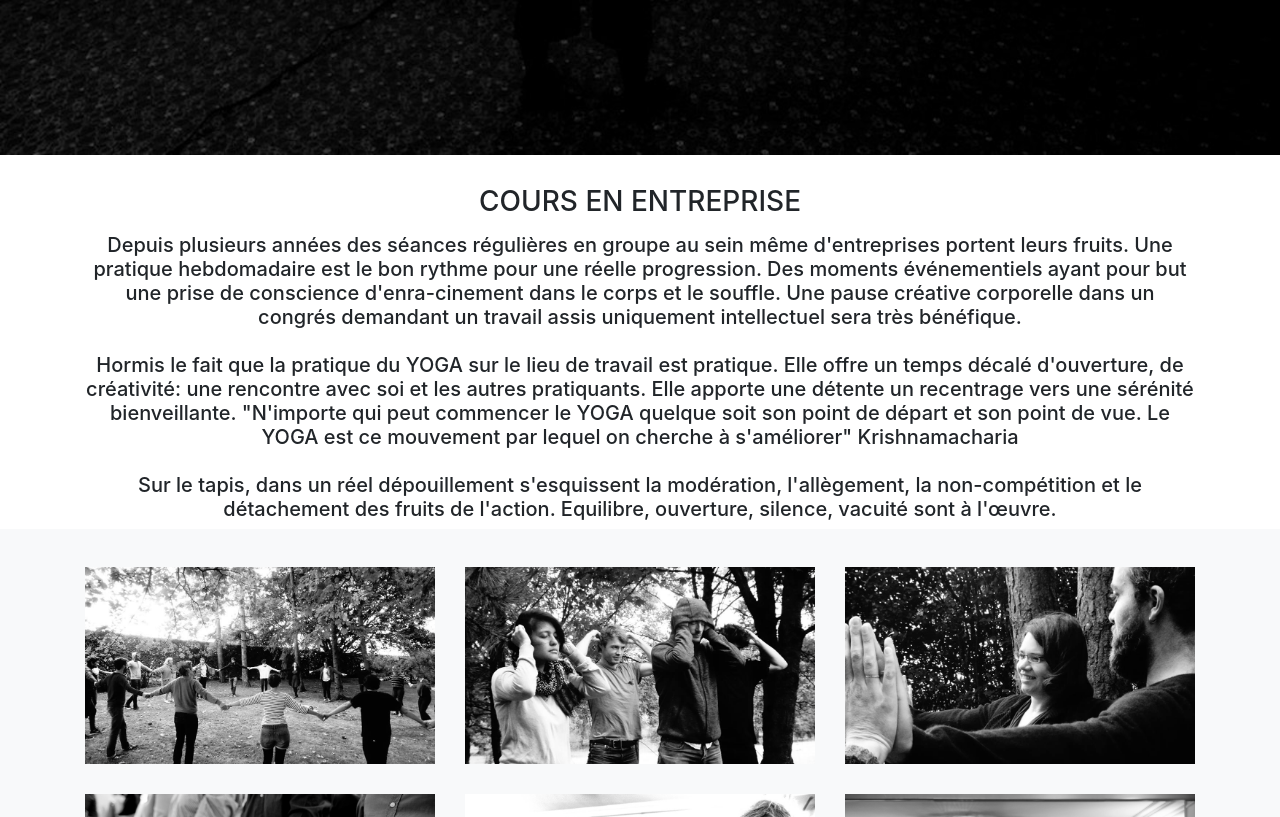
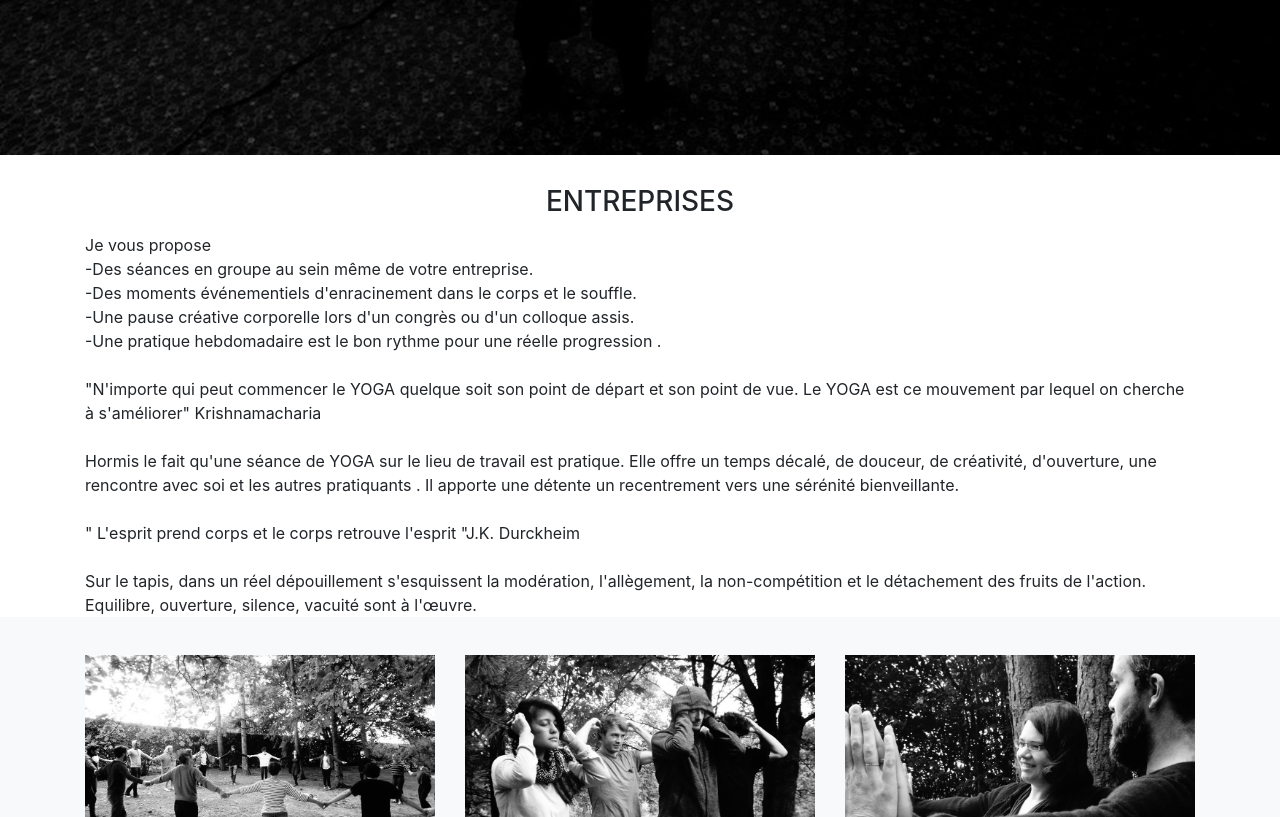
Before and after one commit to Mathieugab/mariepierre-gh-pages, a website with bundled scripts: page yoga-pour-entreprises.html in a window 1280 px wide. Shown: the part 699-1516 px from the top of the page. Built offline with nearby package versions, Linux system fonts and the light colour scheme; a web font is replaced by a local one.

Commit message:
page entreprise OK

```diff
--- a/yoga-pour-entreprises.html
+++ b/yoga-pour-entreprises.html
@@ -139,8 +139,38 @@
     <section id="services">
       <div class="container">
         <div class="row">
-          <div class="col-lg-12 text-center">
-            <h2 class="section-heading text-uppercase">Cours en entreprise</h2>
+          <div class="col-lg-12 text-left">
+            <h2 class="section-heading text-uppercase" style="text-align: center;">ENTREPRISES</h2>
+
+Je vous propose
+<br>
+-Des séances en groupe au sein même de votre entreprise.
+<br>
+-Des moments événementiels d'enracinement dans le corps et le souffle.
+<br>
+-Une pause créative corporelle lors d'un congrès ou d'un colloque assis.
+<br>
+-Une pratique hebdomadaire est le bon rythme pour une réelle progression .
+<br>
+<br>
+"N'importe qui peut commencer le YOGA quelque soit son point de départ et son
+
+point de vue. Le YOGA est ce mouvement par lequel on cherche à s'améliorer" Krishnamacharia
+<br><br>
+Hormis le fait qu'une séance de YOGA sur le lieu de travail est pratique.
+
+Elle offre un temps décalé, de douceur, de créativité, d'ouverture, une rencontre avec soi et les autres pratiquants . Il apporte une détente un recentrement vers une
+
+sérénité bienveillante.
+<br><br>
+" L'esprit prend corps et le corps retrouve l'esprit "J.K. Durckheim
+<br><br>
+Sur le tapis, dans un réel dépouillement s'esquissent la modération, l'allègement,
+
+la non-compétition et le détachement des fruits de l'action. Equilibre, ouverture, silence, vacuité sont à l'œuvre.
+
+
+<!--
             <h5>Depuis plusieurs années des séances régulières en groupe au sein même d'entreprises portent leurs fruits.
 Une pratique hebdomadaire est le bon rythme pour une réelle progression.
 Des moments événementiels ayant pour but une prise de conscience d'enra-cinement dans le corps et le souffle. Une pause créative corporelle dans un
@@ -162,7 +192,7 @@ Sur le tapis, dans un réel dépouillement s'esquissent la modération, l'allèg
  la non-compétition et le détachement des fruits de l'action.
 Equilibre, ouverture, silence, vacuité sont à l'œuvre.
 </h5>
-
+-->
 
 
 
```
Also changed, not shown: 2 other files.
